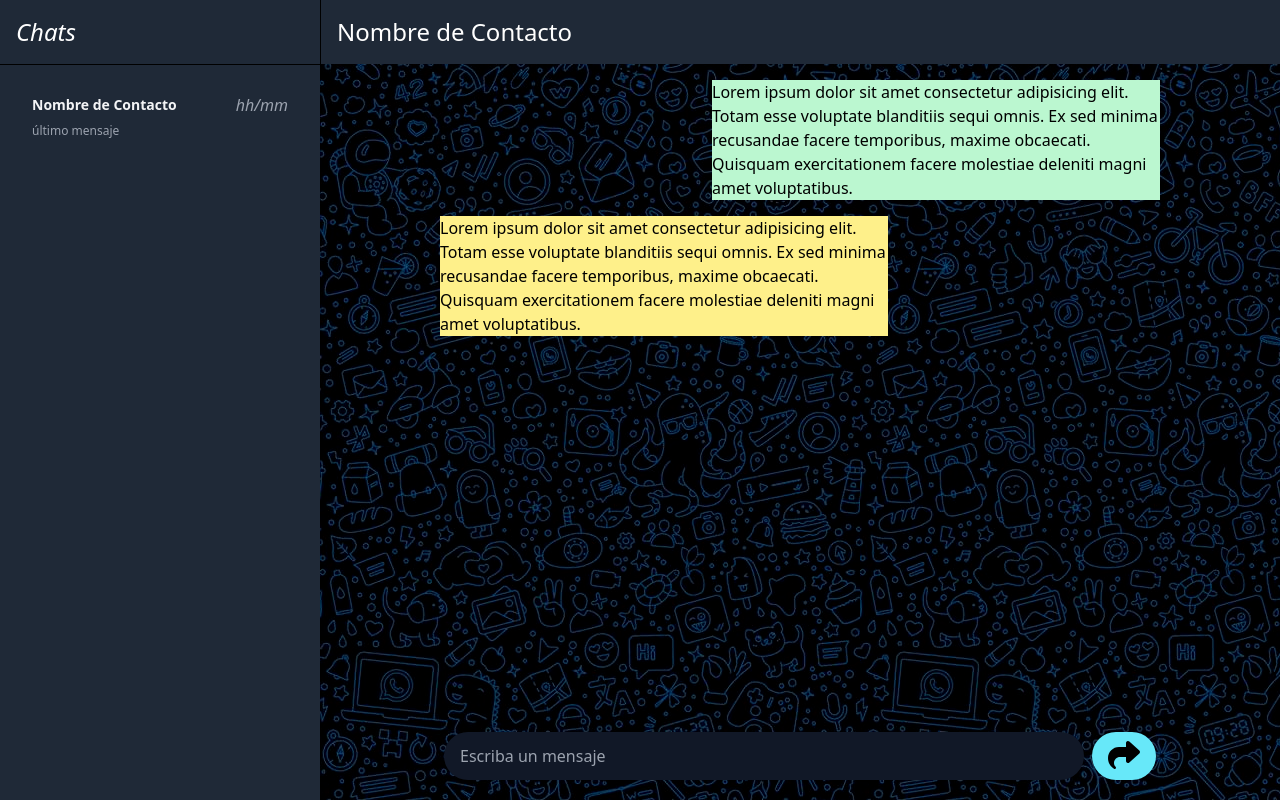
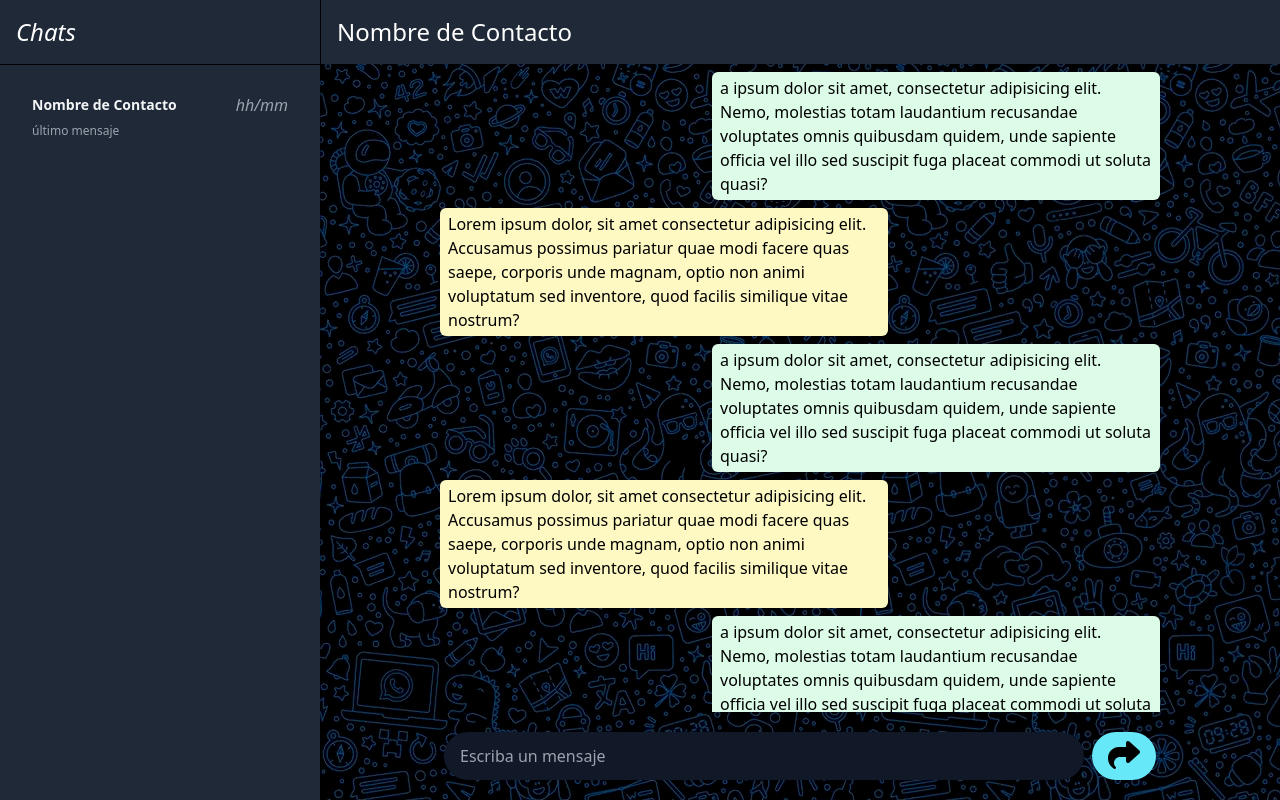
Before and after one commit to mauroj4ckunas/TDL_Hasbulla, a React (Create React App) app in the folder hasbulla-chat/: page / in a window 1280 px wide. Built offline with nearby package versions, Linux system fonts and the light colour scheme.

Commit message:
mayor parte del diseño finalizado

```diff
--- a/hasbulla-chat/src/components/ChatAbierto.tsx
+++ b/hasbulla-chat/src/components/ChatAbierto.tsx
@@ -5,7 +5,7 @@ import RepositorioMensajes from './RepositorioMensajes';
 
 export default function ChatAbierto(){
     return(
-        <div className='h-full w-full relative'>
+        <div className='h-screen w-full relative flex flex-col'>
             <NombreDeChat/>
             <RepositorioMensajes/>
             <InputMensaje/>
--- a/hasbulla-chat/src/components/InputMensaje.tsx
+++ b/hasbulla-chat/src/components/InputMensaje.tsx
@@ -4,7 +4,7 @@ import { faShare } from '@fortawesome/free-solid-svg-icons'
 
 export default function InputMensaje(){
     return(
-        <div className="absolute bottom-0 w-full flex justify-center">
+        <div className="mt-auto flex w-full justify-center">
             <input type="text" placeholder="Escriba un mensaje"
                 className="my-5 px-4 py-3 w-2/3 rounded-full
                 bg-gray-900 text-white">
--- a/hasbulla-chat/src/components/ListaChats.tsx
+++ b/hasbulla-chat/src/components/ListaChats.tsx
@@ -5,8 +5,10 @@ import TituloChats from "./TituloChats"
 export default function ListaChats(){
     return(
         <>
-            <TituloChats/>
-            <Chat/>
+            <div className="h-screen">
+                <TituloChats/>
+                <Chat/>
+            </div>
         </>
     );
 }
--- a/hasbulla-chat/src/components/Mensaje.tsx
+++ b/hasbulla-chat/src/components/Mensaje.tsx
@@ -3,8 +3,10 @@ import React from 'react';
 export function MensajeEnviado(){
     return (
         <>
-            <div className='float-right max-w-md bg-green-200 text-black text-left my-2'>
-                <p>Lorem ipsum dolor sit amet consectetur adipisicing elit. Totam esse voluptate blanditiis sequi omnis. Ex sed minima recusandae facere temporibus, maxime obcaecati. Quisquam exercitationem facere molestiae deleniti magni amet voluptatibus.</p>
+            <div className='self-end max-w-md bg-green-100 rounded-md px-2 py-1'>
+                <p>
+                    a ipsum dolor sit amet, consectetur adipisicing elit. Nemo, molestias totam laudantium recusandae voluptates omnis quibusdam quidem, unde sapiente officia vel illo sed suscipit fuga placeat commodi ut soluta quasi?
+                </p>
             </div>
         </>
     )
@@ -14,8 +16,10 @@ export function MensajeEnviado(){
 export function MensajeRecibido(){
     return (
         <>
-            <div className='float-left max-w-md bg-yellow-200 text-black text-left my-2'>
-                <p>Lorem ipsum dolor sit amet consectetur adipisicing elit. Totam esse voluptate blanditiis sequi omnis. Ex sed minima recusandae facere temporibus, maxime obcaecati. Quisquam exercitationem facere molestiae deleniti magni amet voluptatibus.</p>
+            <div className='self-start max-w-md bg-yellow-100 rounded-md px-2 py-1'>
+                <p>
+                    Lorem ipsum dolor, sit amet consectetur adipisicing elit. Accusamus possimus pariatur quae modi facere quas saepe, corporis unde magnam, optio non animi voluptatum sed inventore, quod facilis similique vitae nostrum?
+                </p>
             </div>
         </>
     )
--- a/hasbulla-chat/src/components/RepositorioMensajes.tsx
+++ b/hasbulla-chat/src/components/RepositorioMensajes.tsx
@@ -3,8 +3,18 @@ import { MensajeEnviado, MensajeRecibido } from './Mensaje';
 
 export default function RepositorioMensajes(){
     return (
-        <div className='absolute w-full h-4/5 flex justify-center'>
-            <div className='my-2 w-3/4'>
+        <div className='w-full h-full flex justify-center overflow-y-auto scroll_chat'>
+            <div className='my-2 w-3/4 flex flex-col space-y-2 text-black text-left'>
+                <MensajeEnviado/>
+                <MensajeRecibido/>
+                <MensajeEnviado/>
+                <MensajeRecibido/>
+                <MensajeEnviado/>
+                <MensajeRecibido/>
+                <MensajeEnviado/>
+                <MensajeRecibido/>
+                <MensajeEnviado/>
+                <MensajeRecibido/>
                 <MensajeEnviado/>
                 <MensajeRecibido/>
             </div>
--- a/hasbulla-chat/src/index.css
+++ b/hasbulla-chat/src/index.css
@@ -1,3 +1,7 @@
 @tailwind base;
 @tailwind components;
 @tailwind utilities;
+
+.scroll_chat::-webkit-scrollbar{
+    width: 1px;
+}
```
